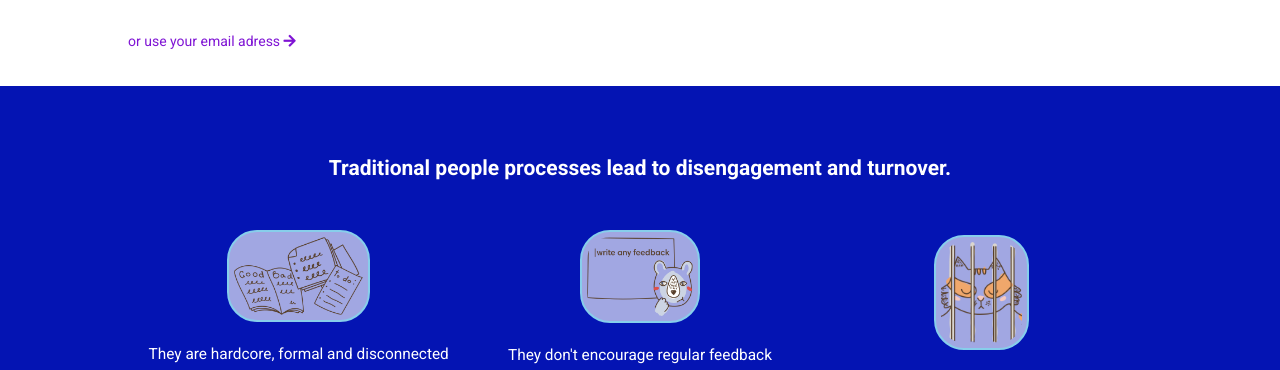
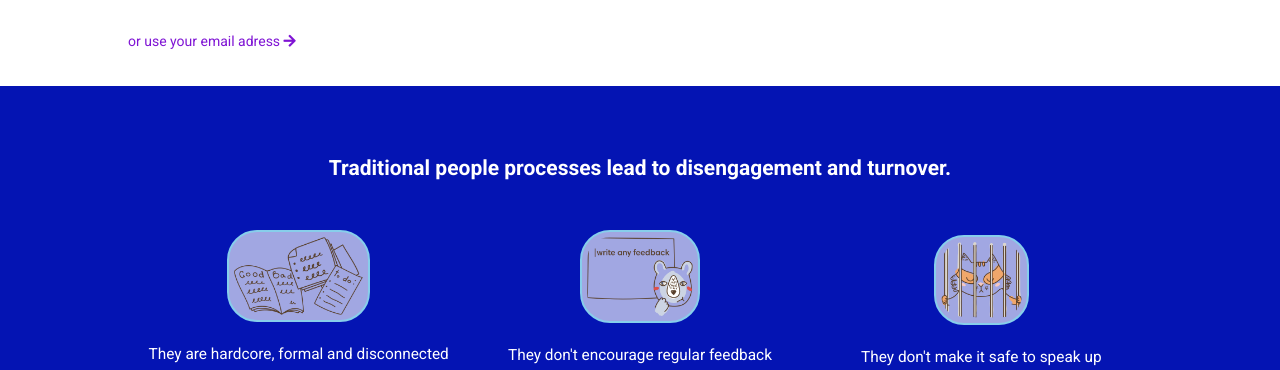
Before and after one commit to PascaSeba/node-sass-teambit, a website: page index.html in a window 1280 px wide. Shown: the part 418-788 px from the top of the page. Drawn offline with Linux system fonts and the light colour scheme.

Commit message:
Esercizio terminato

```diff
--- a/src/partials/_main.scss
+++ b/src/partials/_main.scss
@@ -42,7 +42,6 @@
         object-fit: cover;
         width: 28%;
         margin-top: 5px;
-        height: 85%;
     }
     .first_second_img {
         width: 40%;
```
Also changed, not shown: dist/app.css.
